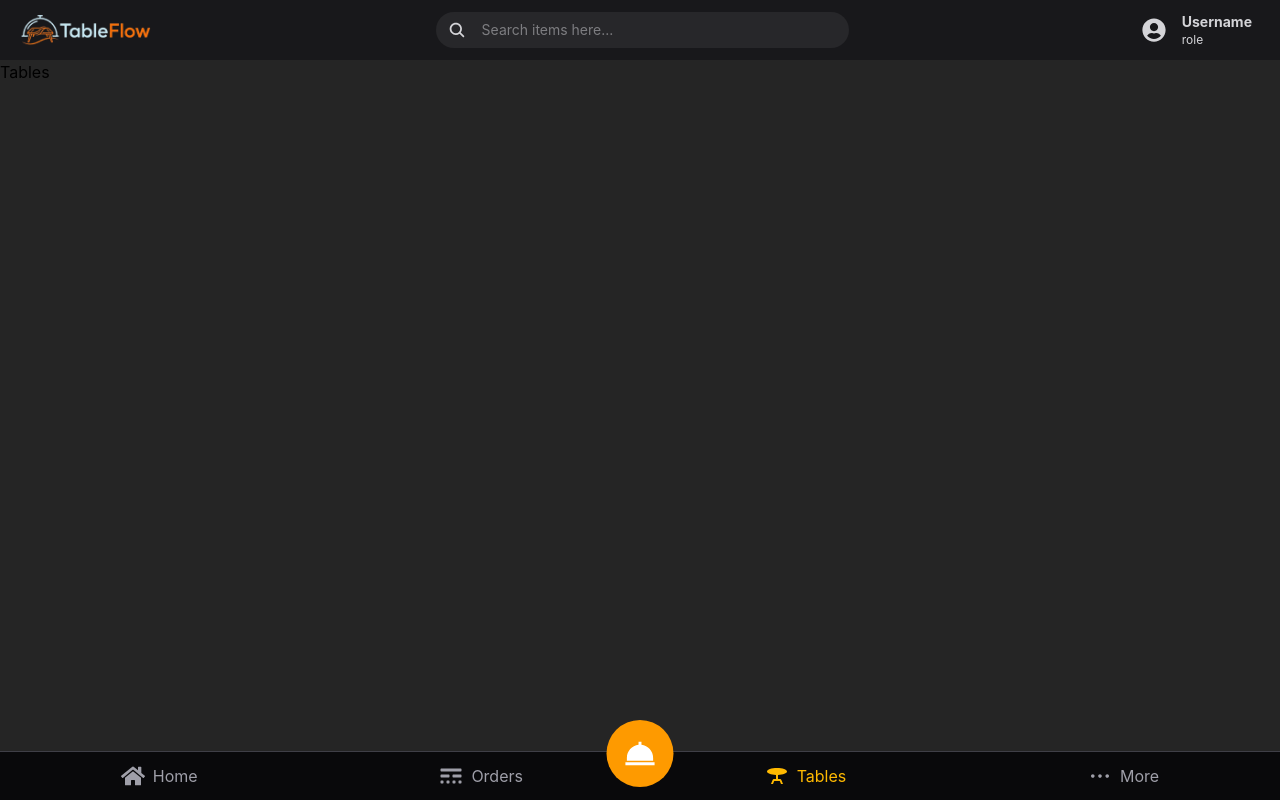
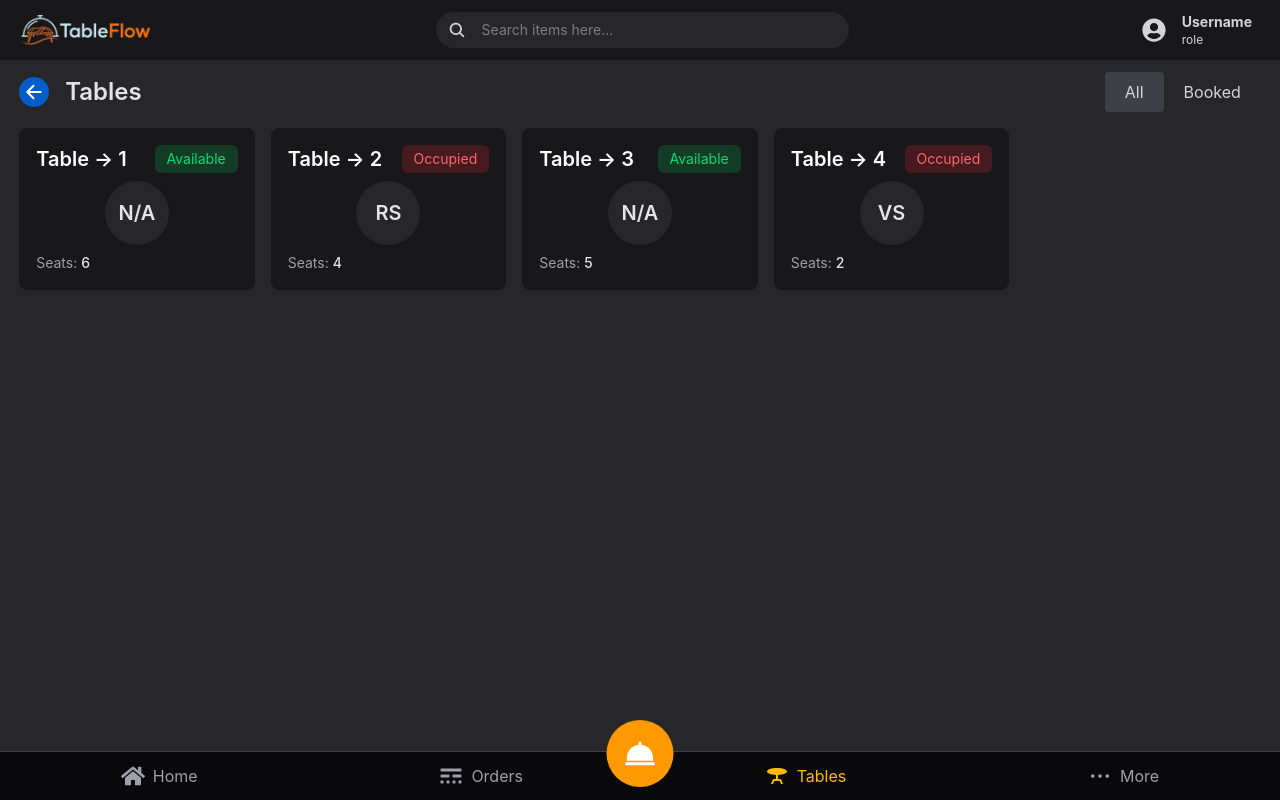
Before and after one commit to revanshu05/TableFlow, a React app in the folder frontend/: page /tables in a window 1280 px wide. Built offline with nearby package versions, Linux system fonts and the light colour scheme; the HTML template or start-up script is replaced by a standard one.

Commit message:
Tables Page

```diff
--- /dev/null
+++ b/frontend/src/components/Tables/TableCard.jsx
@@ -0,0 +1,52 @@
+function TableCard({
+    tableNo,
+    seats,
+    status,
+    customer,
+}) {
+
+    const statusConfig = {
+        "Available": {
+            badge: "bg-green-500/20 text-green-400",
+            text: "Available",
+        },
+        "Booked": {
+            badge: "bg-red-500/20 text-red-400",
+            text: "Occupied",
+        },
+    };
+
+    const currentStatus = statusConfig[status];
+
+    return (
+        <div className="w-full bg-zinc-900 rounded-lg p-4 border border-zinc-900 hover:border-olive-500
+            transition-all duration-200">
+
+            <div className="flex justify-between items-center">
+                <h2 className="text-white text-xl font-semibold">
+                    Table → {tableNo}
+                </h2>
+
+                <div className={`px-3 py-1 rounded-md text-sm ${currentStatus.badge}`}>
+                    {currentStatus.text}
+                </div>
+            </div>
+
+            <div className="flex justify-center my-2">
+                <div className="w-16 h-16 rounded-full bg-zinc-800 flex items-center
+                    justify-center text-zinc-200 text-xl font-semibold">
+                    {customer}
+                </div>
+            </div>
+
+            <div className="flex justify-between items-center text-sm">
+                <span className="text-zinc-400">
+                    Seats: <span className="text-zinc-200 font-medium">{seats}</span>
+                </span>
+            </div>
+
+        </div>
+    );
+}
+
+export default TableCard;
--- a/frontend/src/pages/Tables.jsx
+++ b/frontend/src/pages/Tables.jsx
@@ -1,7 +1,61 @@
+import TableCard from "../components/Tables/TableCard";
+import BackButton from "../components/shared/BackButton";
+
+const tables = [
+    {
+        id: 1,
+        tableNo: 1,
+        seats: 6,
+        status: "Available",
+        customer: "N/A",
+    },
+    {
+        id: 2,
+        tableNo: 2,
+        seats: 4,
+        status: "Booked",
+        customer: "RS",
+    },
+    {
+        id: 3,
+        tableNo: 3,
+        seats: 5,
+        status: "Available",
+        customer: "N/A",
+    },
+    {
+        id: 4,
+        tableNo: 4,
+        seats: 2,
+        status: "Booked",
+        customer: "VS",
+    },
+];
 
 function Tables(){
     return(
-        <div>Tables</div>
+        <section className="bg-zinc-800 h-[calc(100vh-6.5rem)] overflow-hidden flex flex-col items-center">
+            <div className="w-[97%] flex flex-row items-center justify-between mt-3">
+                <div className="flex items-center gap-4">
+                    <BackButton/>
+                    <h1 className="text-2xl font-semibold text-zinc-200">Tables</h1>
+                </div>
+                <div>
+                    <button className="text-zinc-300 px-5 py-2 text-md rounded bg-zinc-700">All</button>
+                    <button className="text-zinc-300 px-5 py-2 text-md rounded">Booked</button>
+                </div>
+            </div>
+            <div className="w-[97%] mx-auto mt-4 flex-1 overflow-y-auto">
+                <div className="grid grid-cols-5 gap-4 pb-4">
+                    {tables.map((table) => (
+                        <TableCard
+                            key={table.id}
+                            {...table}
+                        />
+                    ))}
+                </div>
+            </div>
+        </section>
     )
 }
 
```
